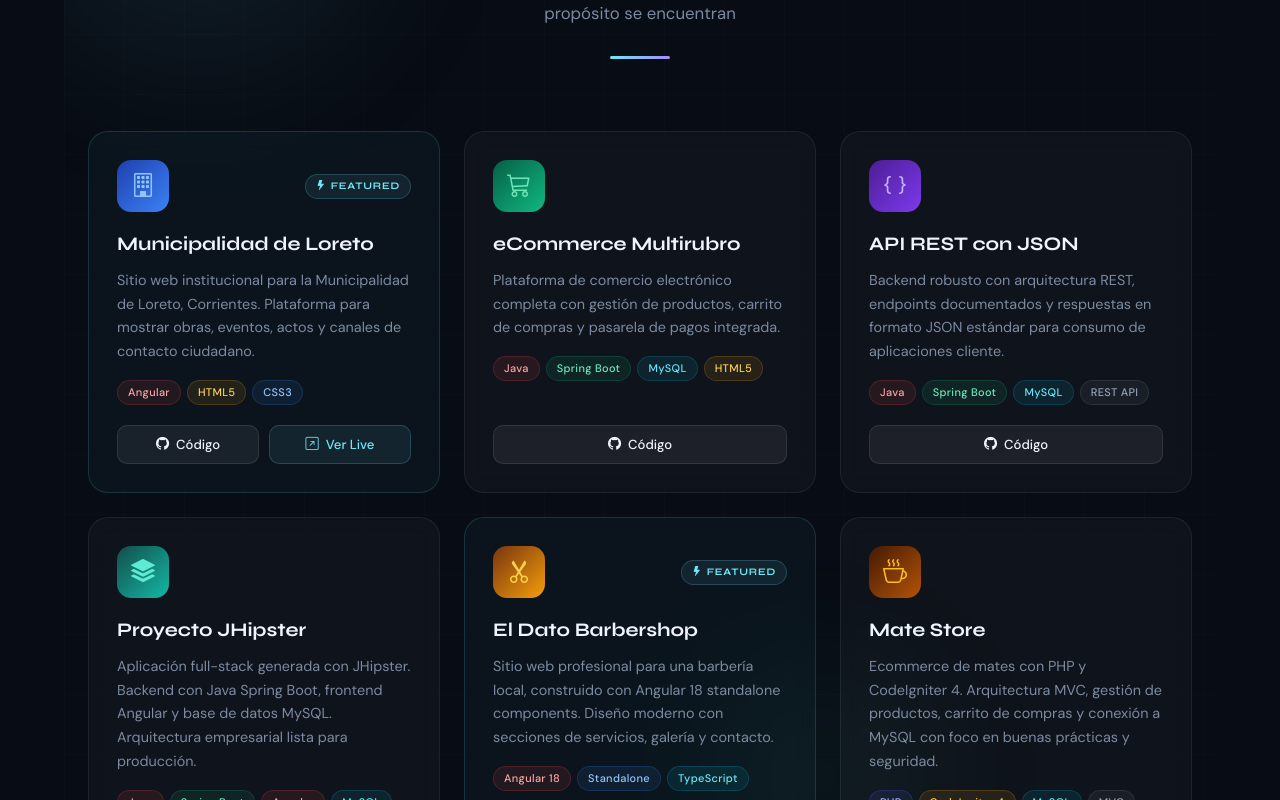
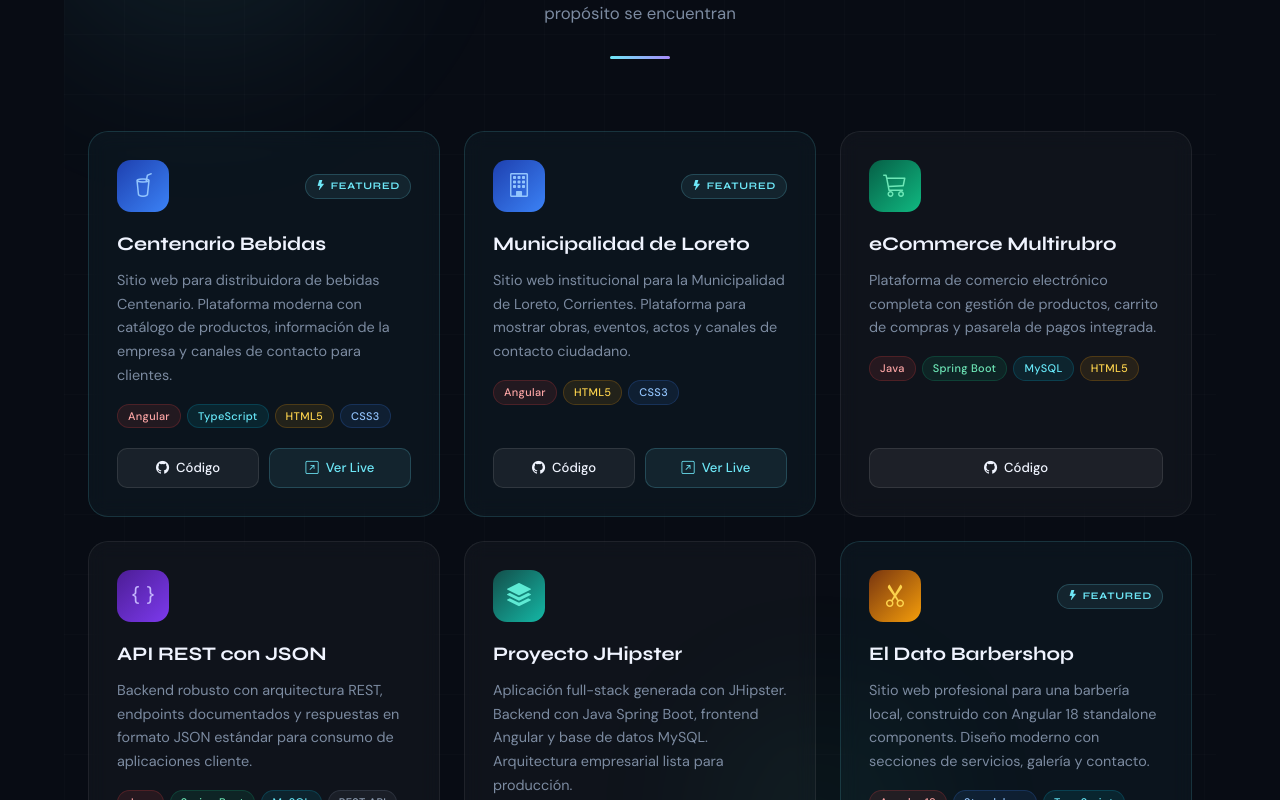
Before and after one commit to machado211993/portafolio, an Angular app: page / in a window 1280 px wide. Shown: the part 1820-2620 px from the top of the page. Built offline with nearby package versions, Linux system fonts and the light colour scheme.

Commit message:
feat: actualizacion 4-4-26

```diff
--- a/src/app/components/proyectos/proyectos.component.ts
+++ b/src/app/components/proyectos/proyectos.component.ts
@@ -22,6 +22,23 @@ interface Project {
 })
 export class ProyectosComponent {
   projects: Project[] = [
+    {
+      id: 8,
+      title: 'Centenario Bebidas',
+      description:
+        'Sitio web para distribuidora de bebidas Centenario. Plataforma moderna con catálogo de productos, información de la empresa y canales de contacto para clientes.',
+      icon: 'bi-cup-straw',
+      gradient: 'grad-blue',
+      tags: [
+        { label: 'Angular', color: 'tag-red' },
+        { label: 'TypeScript', color: 'tag-cyan' },
+        { label: 'HTML5', color: 'tag-orange' },
+        { label: 'CSS3', color: 'tag-blue' },
+      ],
+      githubUrl: 'https://github.com/machado211993/centenario',
+      liveUrl: 'https://www.centenariobebidas.com/#/',
+      featured: true,
+    },
     {
       id: 1,
       title: 'Municipalidad de Loreto',
```
